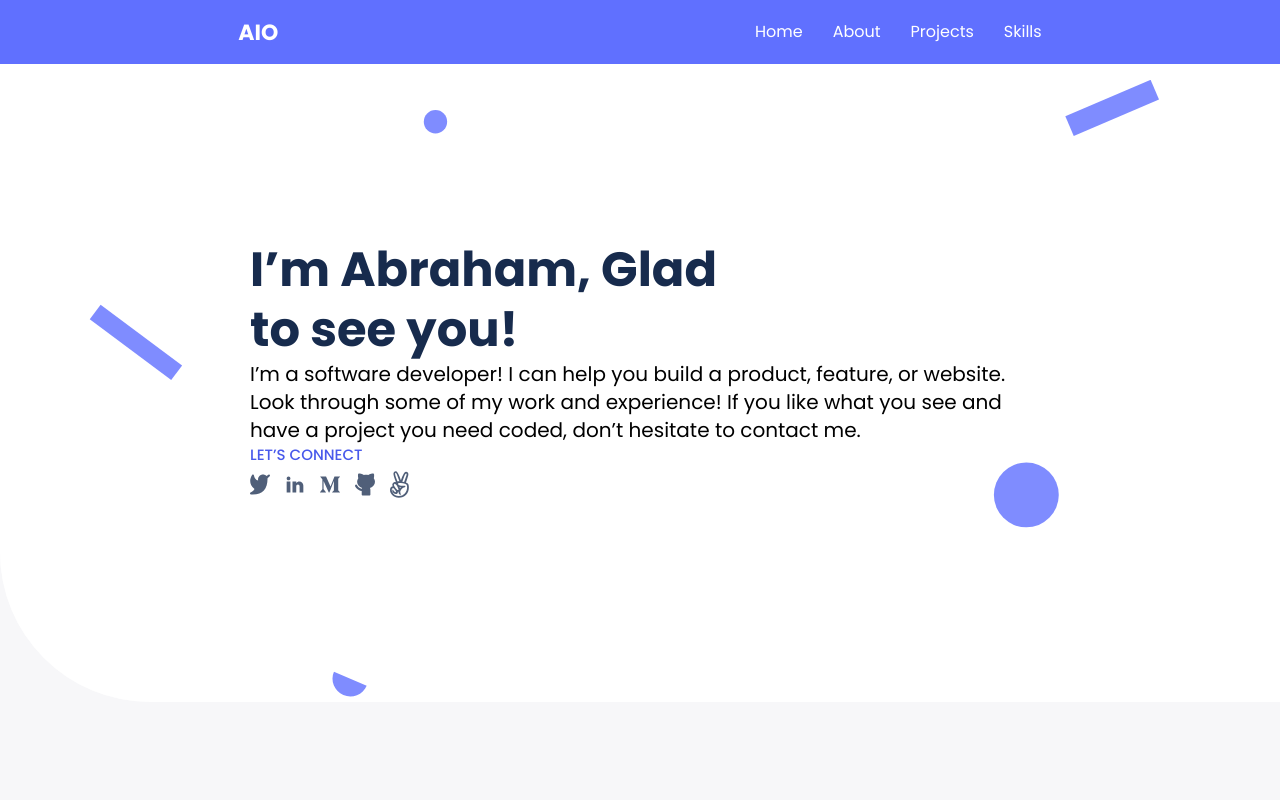
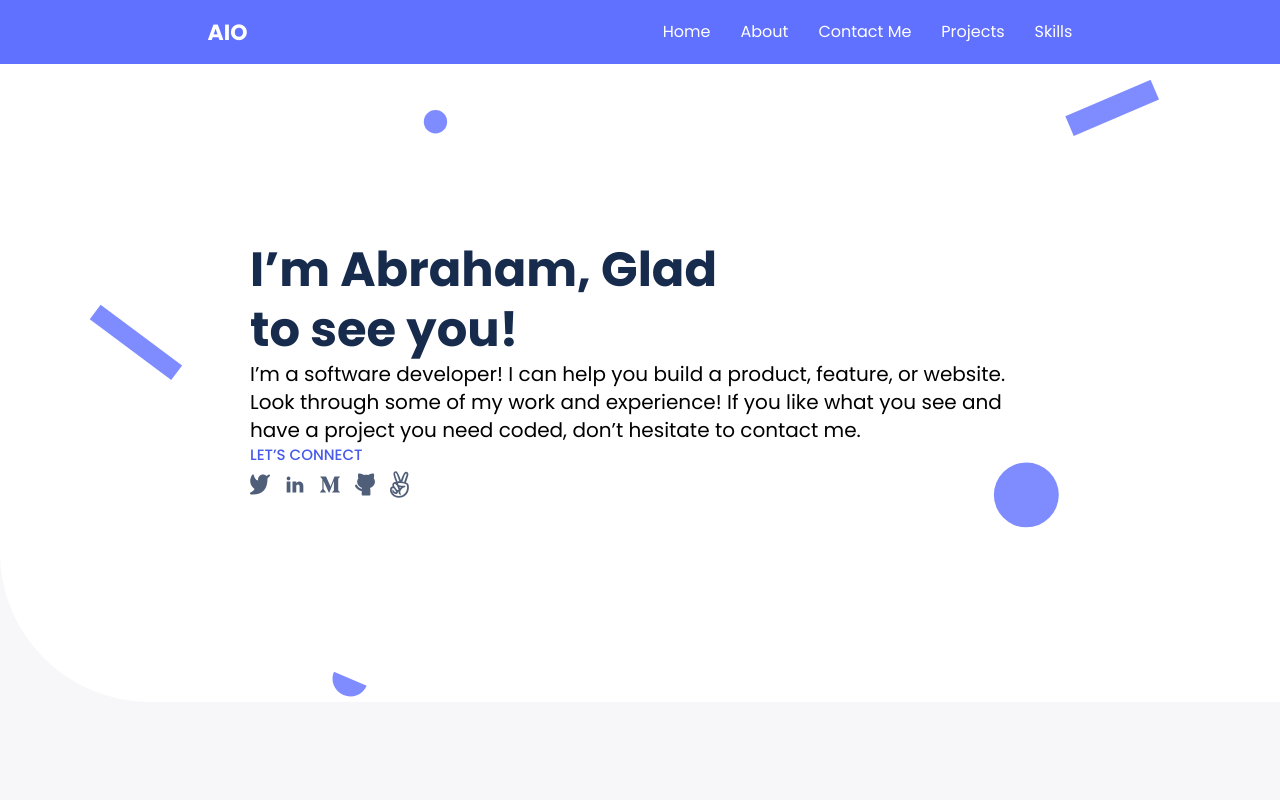
Before and after one commit to Ibizugbe/microverse-react-portfolio, a React (Create React App) app: page / in a window 1280 px wide. Shown: the top 800 px of the page. Built offline with nearby package versions, Linux system fonts and the light colour scheme.

Commit message:
add contact me section

```diff
--- a/src/components/Navbar.jsx
+++ b/src/components/Navbar.jsx
@@ -33,6 +33,11 @@ function Navbar() {
           </Link>
         </li>
         <li className="nav__item">
+          <Link to="contact-me" smooth duration={1500}>
+            Contact Me
+          </Link>
+        </li>
+        <li className="nav__item">
           <Link to="projects" smooth duration={1500}>
             Projects
           </Link>
```
